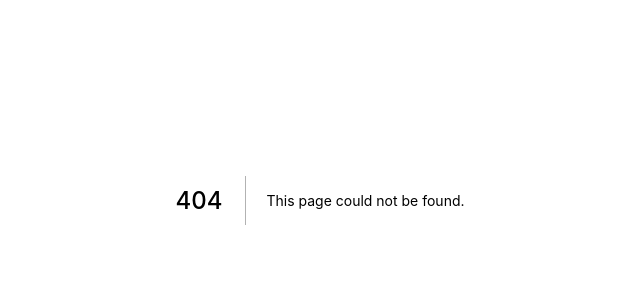
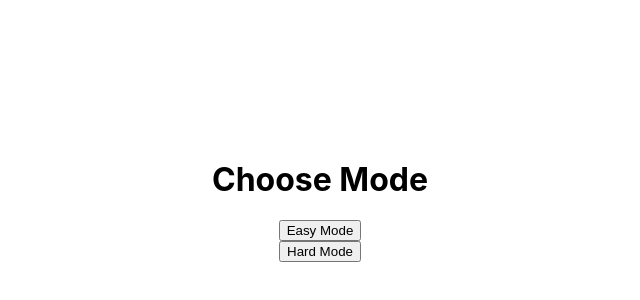
Before and after one commit to JacobBotha/Combatting-Fake-News, a Next.js app: page /play/solo in a window 1280 px wide. Before the commit this address had no page. Shown: the part 200-500 px from the top of the page, without its empty margins (320-960 px from the left). Built offline with nearby package versions, Linux system fonts and the light colour scheme.

Commit message:
Soloplay Pages skeleton, git ignore update, remove .next directory

```diff
--- /dev/null
+++ b/pages/play/solo/index.js
@@ -0,0 +1,18 @@
+import Head from 'next/head'
+import Image from 'next/image'
+import Link from 'next/link'
+import styles from '../../../styles/Home.module.css'
+
+export default function SoloMenu() {
+  return (
+    <div className={styles.container}>
+        <h1>Choose Mode</h1>
+        <Link href="/play/solo/easy">
+            <button>Easy Mode</button>
+        </Link>
+        <Link href="/play/solo/hard">
+            <button>Hard Mode</button>
+        </Link>
+    </div>
+  )
+}
```
Also changed, not shown: pages/play/solo/easy.js (added, +11 -0 lines), pages/play/solo/hard.js (added, +11 -0 lines), 1 other file (tests, documents, lock files or other folders).
